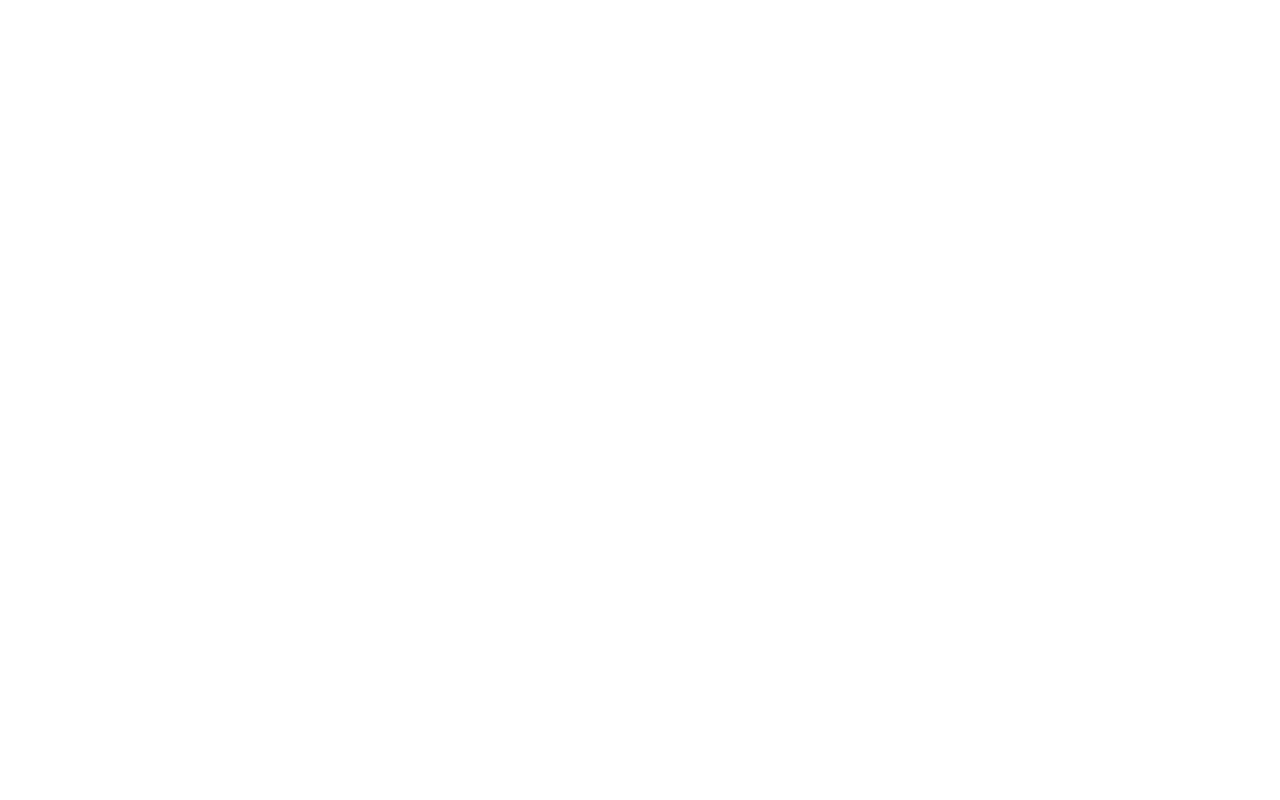
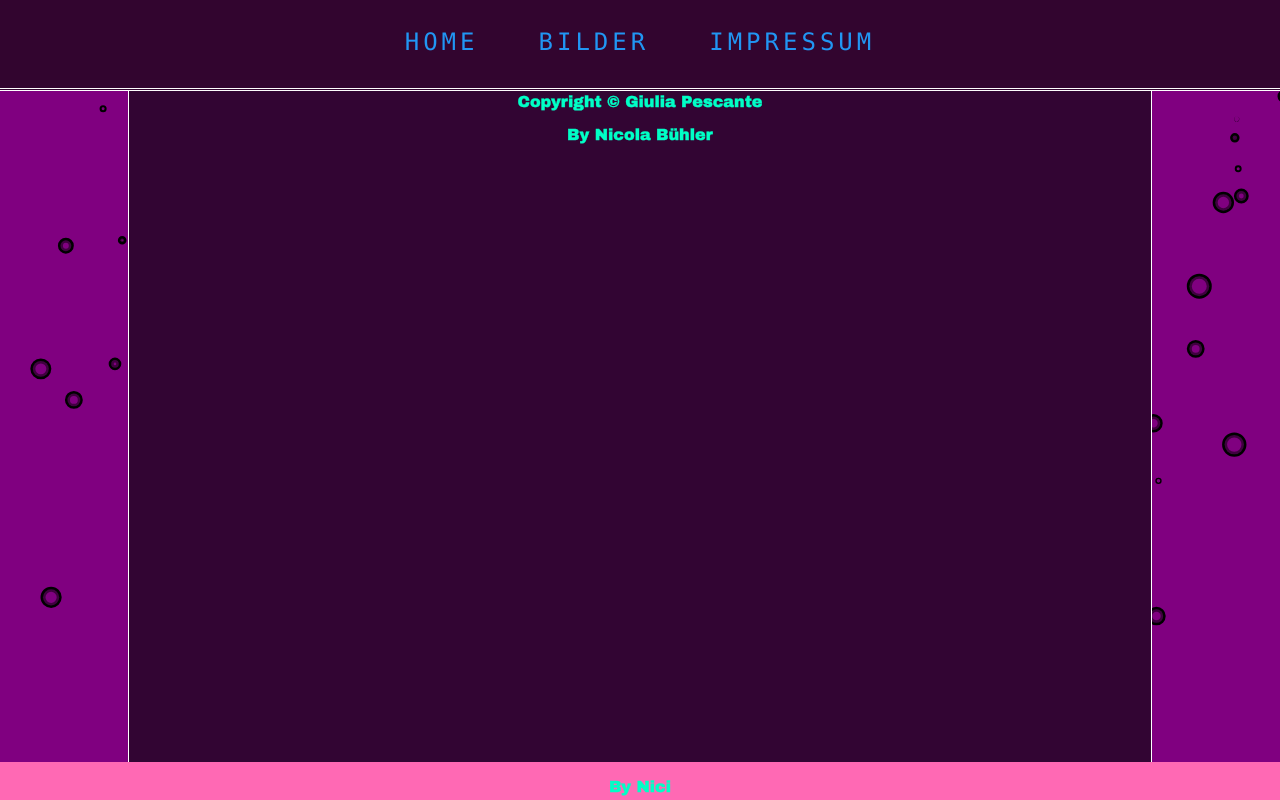
Before and after one commit to MasterNIci/GsWebseite, a plain HTML site: page impressum.html in a window 1280 px wide. Drawn offline with Linux system fonts and the light colour scheme.

Commit message:
fix link imp

```diff
--- a/impressum.html
+++ b/impressum.html
@@ -0,0 +1,43 @@
+<!DOCTYPE html>
+<html lang="de_CH" dir="ltr">
+  <head>
+    <link rel="stylesheet" href="main.css">
+    <meta charset="utf-8">
+    <title>Epic Pics - Home</title>
+  </head>
+  <body id="particles-js" >
+    <script src="js/particles.js"></script>
+    <script src="js/app.js"></script>
+    <nav>
+      <li><a href="index.html">Home
+        <span></span>
+        <span></span>
+        <span></span>
+        <span></span>
+      </a></li>
+      <li><a href="bilder.html">Bilder
+        <span></span>
+        <span></span>
+        <span></span>
+        <span></span>
+      </a></li>
+      <li><a href="impressum.html">Impressum
+        <span></span>
+        <span></span>
+        <span></span>
+        <span></span>
+      </a></li>
+    </nav>
+
+    <div class="indexseite">
+      <div class="">
+        <p class="namein">Copyright © Giulia Pescante</p>
+        <p class="namein">By Nicola Bühler</p>
+      </div>
+
+    <div class="footer">
+      <p>By Nici</p>
+    </div>
+
+  </body>
+</html>
```
Also changed, not shown: bilder.html (+1 -1 lines), index.html (+1 -1 lines).
